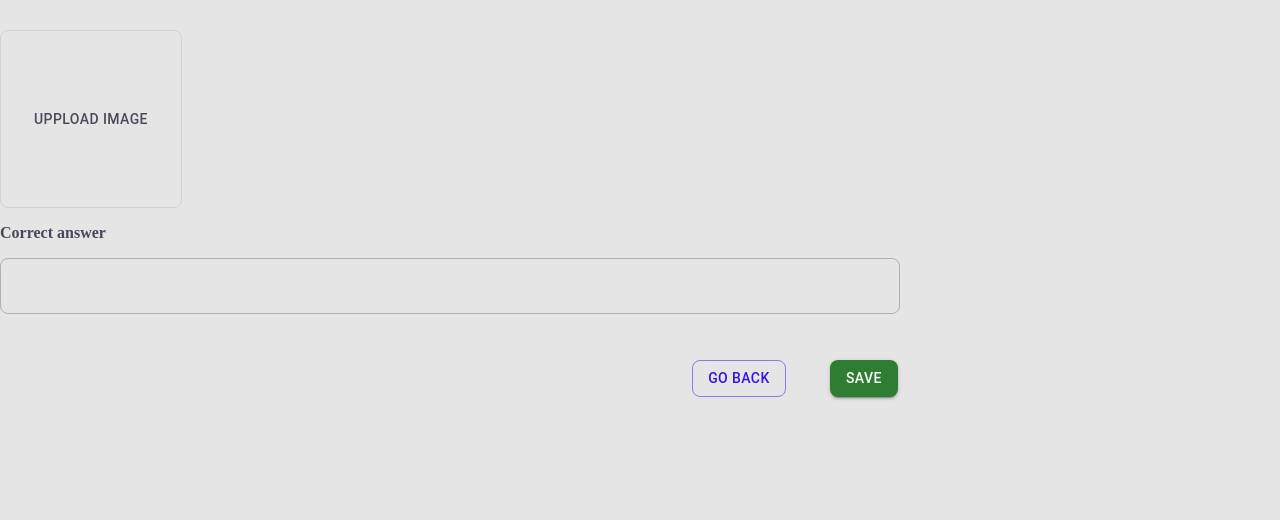
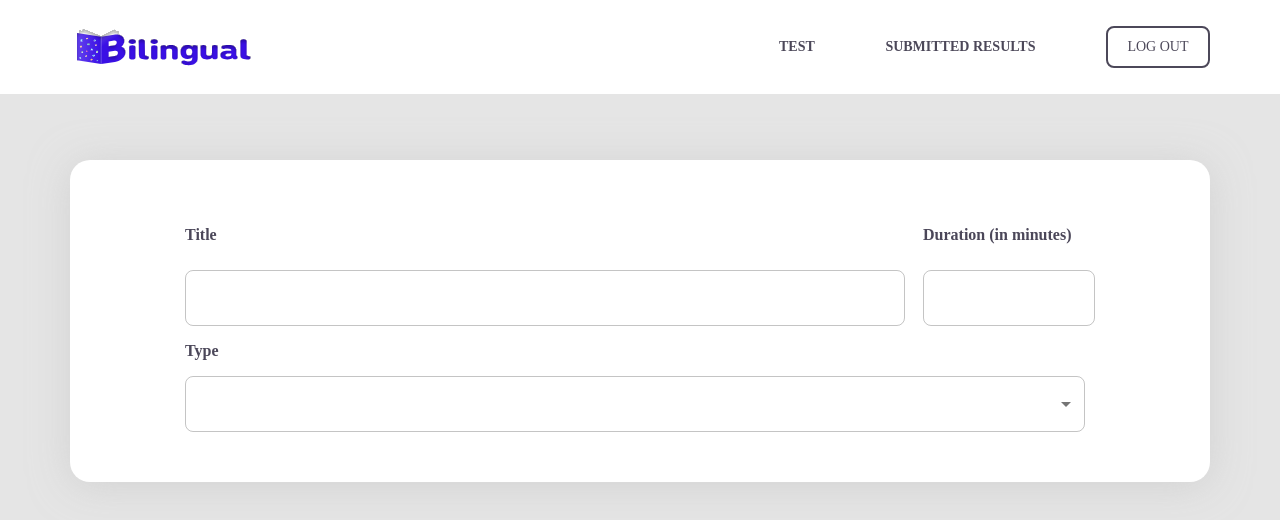
Before and after one commit to peaksoft-school/bilingual-web, a React (Create React App) app: page / in a window 1280 px wide. Shown: the top 520 px of the page. Built offline with nearby package versions, Linux system fonts and the light colour scheme; a web font is replaced by a local one.

Commit message:
need to switch to another branch

```diff
--- a/src/App.js
+++ b/src/App.js
@@ -2,11 +2,11 @@ import { CircularProgress, ThemeProvider } from '@mui/material'
 import { useEffect, useState } from 'react'
 import { useDispatch } from 'react-redux'
 import { authActions } from './store'
-import Routes from './routes/Routes'
+// import Routes from './routes/Routes'
 import { getFromLocalStorage } from './utils/helpers/localstorege/localStorege'
 import { theme } from './assets/styles/themeStyle/theme'
 import { BILINGUAL_TOKEN, BILINGUAL_USER } from './utils/constants/general'
-import DescribeImage from './containers/admin/teatPage/describeImage'
+import AddQuestionTypePage from './containers/admin/tests/selectRealEnglishWords/questionType'
 
 function App() {
    const dispatch = useDispatch()
@@ -31,7 +31,7 @@ function App() {
 
    return (
       <ThemeProvider theme={theme}>
-         <DescribeImage />
+         <AddQuestionTypePage />
       </ThemeProvider>
    )
 }
--- a/src/containers/admin/teatPage/describeImage/index.js
+++ b/src/containers/admin/teatPage/describeImage/index.js
@@ -1,6 +1,7 @@
 import styled from 'styled-components'
 import { Button } from '@mui/material'
 import React, { useState } from 'react'
+import { useSelector } from 'react-redux'
 import Input from '../../../../components/UI/input'
 
 const StyledP = styled('p')`
@@ -55,6 +56,13 @@ const ImageUpload = styled('img')`
 
 const DescribeImage = () => {
    const [image, setImage] = useState({})
+   const { title, duration, type } = useSelector((state) => state.questions)
+
+   const [correctAnswer, setcCorrectAnswer] = useState('')
+
+   const correctAnswerChangeHandler = (e) => {
+      setcCorrectAnswer(e.target.value)
+   }
 
    const onChangeHandler = (e) => {
       if (!e.target.files[0]) return
@@ -64,8 +72,20 @@ const DescribeImage = () => {
       })
    }
 
+   const sumbitDescribeImageHandler = (e) => {
+      e.preventDefault()
+      const describeImageData = {
+         type,
+         title,
+         image,
+         duration,
+         correctAnswer,
+      }
+      console.log(describeImageData)
+   }
+
    return (
-      <>
+      <form onSubmit={sumbitDescribeImageHandler}>
          <DivImage>
             <label htmlFor="contained-button-file">
                <InputImage
@@ -90,14 +110,18 @@ const DescribeImage = () => {
             {image ? image.file?.name : ''}
          </DivImage>
          <StyledP>Correct answer</StyledP>
-         <InputFooter multiline name="correctAnswer" />
+         <InputFooter
+            onChange={correctAnswerChangeHandler}
+            multiline
+            name="correctAnswer"
+         />
          <DivFooter>
             <Button variant="outlined">GO BACK</Button>
-            <Button variant="contained" color="success">
+            <Button type="submit" variant="contained" color="success">
                SAVE
             </Button>
          </DivFooter>
-      </>
+      </form>
    )
 }
 
--- a/src/containers/admin/tests/selectRealEnglishWords/questionType.js
+++ b/src/containers/admin/tests/selectRealEnglishWords/questionType.js
@@ -9,12 +9,14 @@ import {
    QUESTION_OPTIONS,
    QUESTION_TYPES,
 } from '../../../../utils/constants/QuestionTypesAndOptions'
+import DescribeImage from '../../teatPage/describeImage'
 import { testActions } from '../../../../store'
 
 const AddQuestionTypePage = () => {
    const dispatch = useDispatch()
    const title = useSelector((state) => state.questions.title)
    const duration = useSelector((state) => state.questions.duration)
+   const type = useSelector((state) => state.questions.type)
 
    const titleChageHandler = (e) => {
       dispatch(testActions.setTitle(e.target.value))
@@ -50,6 +52,7 @@ const AddQuestionTypePage = () => {
          </StyledDiv>
          <StyledP>Type</StyledP>
          <AppSelect
+            value={type}
             onChange={typeChageHandler}
             questionTypeChangeHandler={questionTypeChangeHandler}
             options={QUESTION_OPTIONS}
@@ -57,14 +60,7 @@ const AddQuestionTypePage = () => {
          {typeOfQuestion === QUESTION_TYPES.SELECT_THE_REAL_ENGLISH_WORD && (
             <SelectRealEnglishWord />
          )}
-         {/* {typeOfQuestion ===
-            QUESTION_TYPES.LISTEN_AND_SELECT_REAL_ENGLISH_WORD && (
-            <ListenAndSelectRealEnglishWord />
-         )} */}
-         {/* {typeOfQuestion ===
-            QUESTION_TYPES.TYPE_WHAT_YOU_HEAR && (
-            < /> */}
-         {/* )} */}
+         {typeOfQuestion === QUESTION_TYPES.DESCRIBE_IMAGE && <DescribeImage />}
       </ContentCard>
    )
 }
```
Also changed, not shown: src/routes/Routes.js (+1 -9 lines).
